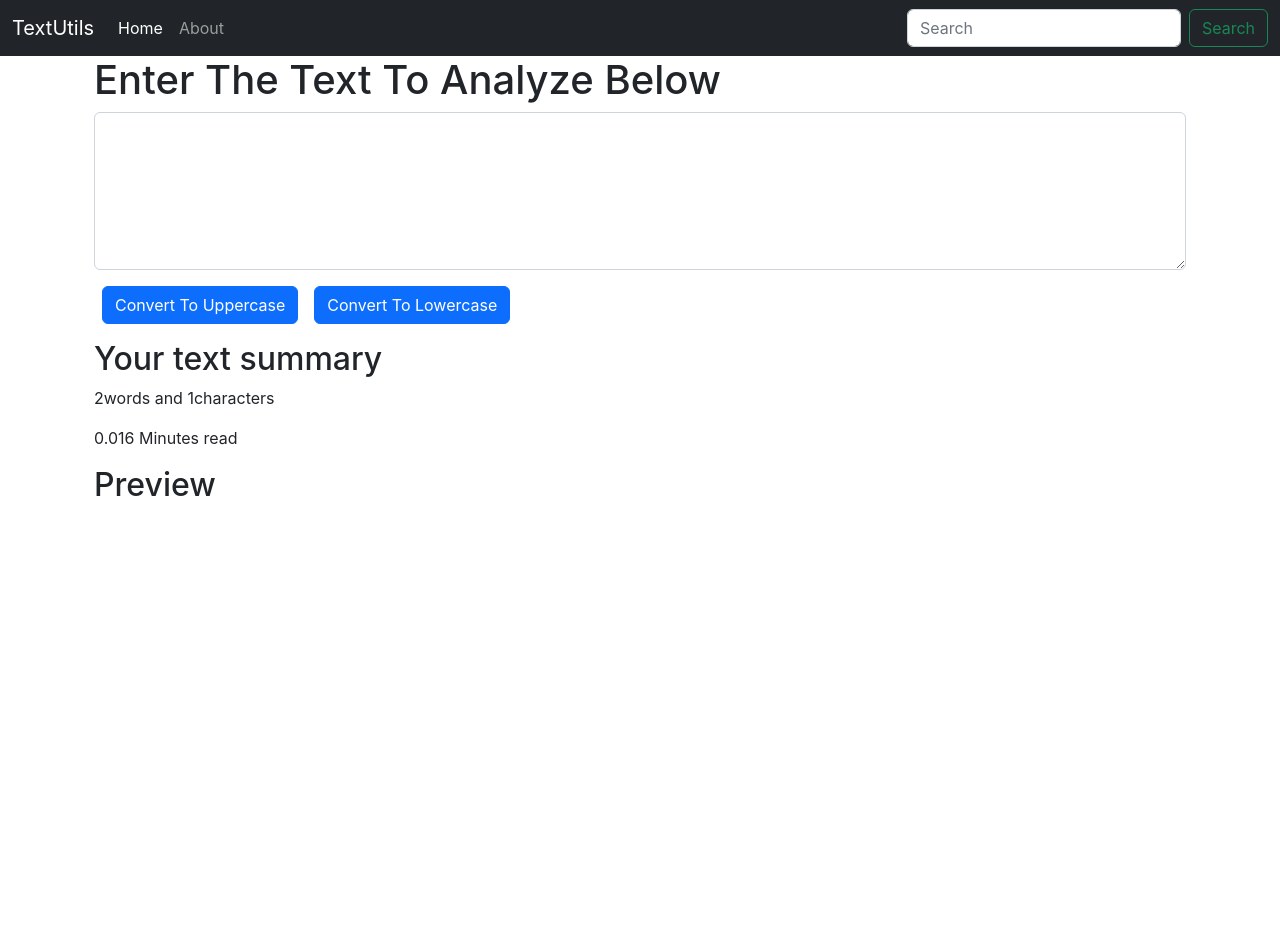
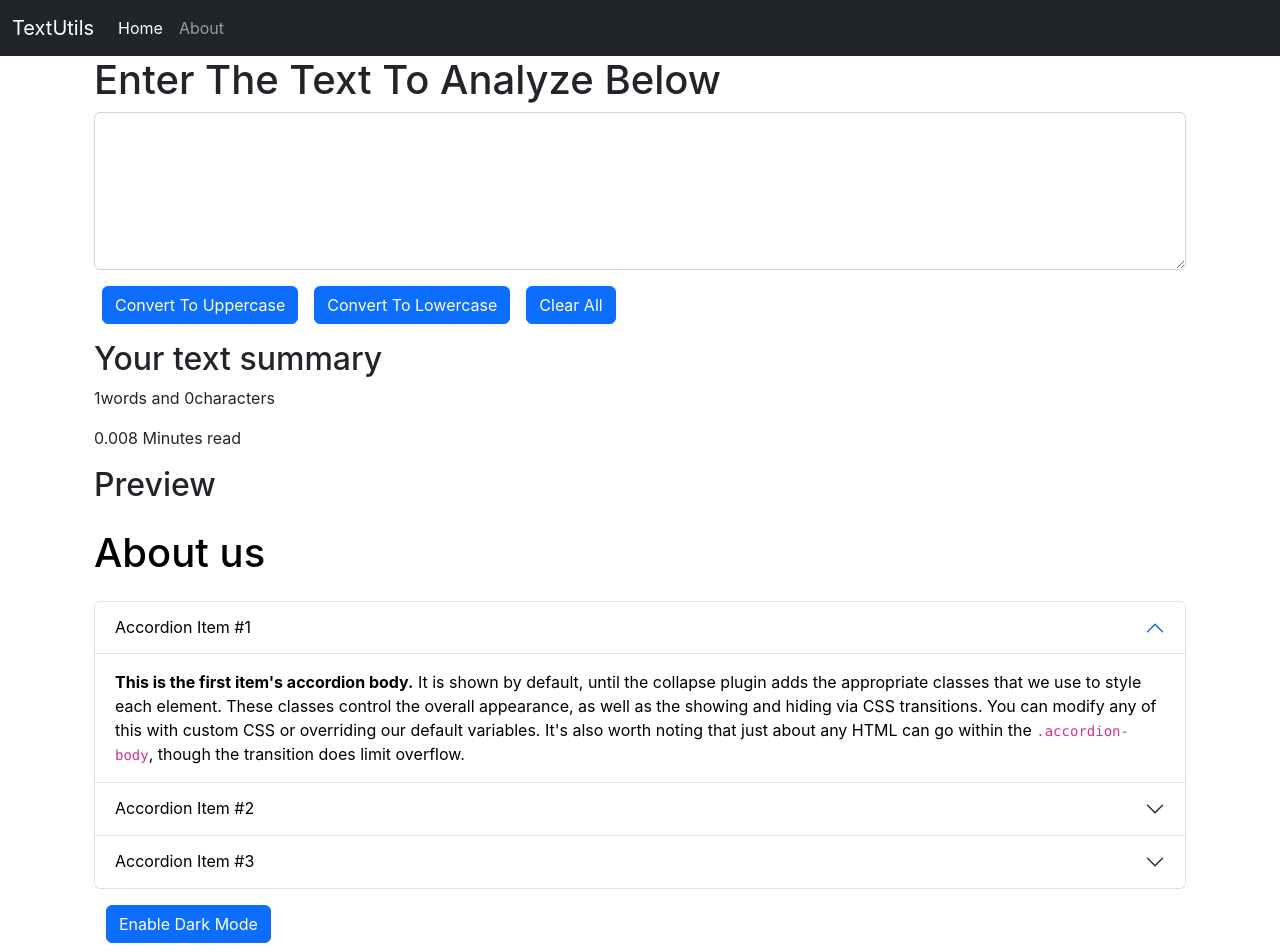
Before and after one commit to panditdhamdhere/React, a React (Create React App) app: page / in a window 1280 px wide. Shown: the top 952 px of the page. Before the commit the page ends 800 px from the top, so only its background shows below. Built offline with nearby package versions, Linux system fonts and the light colour scheme.

Commit message:
about us added

```diff
--- a/src/App.js
+++ b/src/App.js
@@ -1,4 +1,5 @@
 import './App.css';
+import About from './components/About';
 import Navbar from './components/Navbar'
 import Textform from './components/Textform'
 function App() {
@@ -7,6 +8,7 @@
       <Navbar title="TextUtils" about="aboutText"/>
       <div className="container">
       <Textform heading="Enter The Text To Analyze Below"/>
+      <About/>
       </div>
     </>
   );
--- /dev/null
+++ b/src/components/About.js
@@ -0,0 +1,76 @@
+import React, { useState } from 'react'
+
+export default function About() {
+
+    const [myStyle, setMyStyle] = useState({
+        color: 'black',
+        backgroundColor: 'white'
+    })
+
+    const [btnText, setBtnText] = useState("Enable Dark Mode")
+
+    const toggleStyle = () => {
+        if (myStyle.color === 'black') {
+            setMyStyle({
+                color: 'white',
+                backgroundColor: 'black'
+            })
+        }
+        else {
+            setMyStyle({
+                color: 'black',
+                backgroundColor: 'white'
+            })
+        }
+    }
+
+
+    return (
+        <div className='container' style={myStyle}>
+            <h1 className='my-4'>About us</h1>
+            <div className="accordion" id="accordionExample">
+                <div className="accordion-item">
+                    <h2 className="accordion-header" id="headingOne">
+                        <button className="accordion-button" type="button" data-bs-toggle="collapse" data-bs-target="#collapseOne" aria-expanded="true" aria-controls="collapseOne" style={myStyle}>
+                            Accordion Item #1
+                        </button>
+                    </h2>
+                    <div id="collapseOne" className="accordion-collapse collapse show" aria-labelledby="headingOne" data-bs-parent="#accordionExample">
+                        <div className="accordion-body" style={myStyle}>
+                            <strong>This is the first item's accordion body.</strong> It is shown by default, until the collapse plugin adds the appropriate classes that we use to style each element. These classes control the overall appearance, as well as the showing and hiding via CSS transitions. You can modify any of this with custom CSS or overriding our default variables. It's also worth noting that just about any HTML can go within the <code>.accordion-body</code>, though the transition does limit overflow.
+                        </div>
+                    </div>
+                </div>
+                <div className="accordion-item">
+                    <h2 className="accordion-header" id="headingTwo">
+                        <button className="accordion-button collapsed" type="button" data-bs-toggle="collapse" data-bs-target="#collapseTwo" aria-expanded="false" aria-controls="collapseTwo" style={myStyle}>
+                            Accordion Item #2
+                        </button>
+                    </h2>
+                    <div id="collapseTwo" className="accordion-collapse collapse" aria-labelledby="headingTwo" data-bs-parent="#accordionExample">
+                        <div className="accordion-body" style={myStyle}>
+                            <strong>This is the second item's accordion body.</strong> It is hidden by default, until the collapse plugin adds the appropriate classes that we use to style each element. These classes control the overall appearance, as well as the showing and hiding via CSS transitions. You can modify any of this with custom CSS or overriding our default variables. It's also worth noting that just about any HTML can go within the <code>.accordion-body</code>, though the transition does limit overflow.
+                        </div>
+                    </div>
+                </div>
+                <div className="accordion-item">
+                    <h2 className="accordion-header" id="headingThree">
+                        <button className="accordion-button collapsed" type="button" data-bs-toggle="collapse" data-bs-target="#collapseThree" aria-expanded="false" aria-controls="collapseThree" style={myStyle}>
+                            Accordion Item #3
+                        </button>
+                    </h2>
+                    <div id="collapseThree" className="accordion-collapse collapse" aria-labelledby="headingThree" data-bs-parent="#accordionExample">
+                        <div className="accordion-body" style={myStyle}>
+                            <strong>This is the third item's accordion body.</strong> It is hidden by default, until the collapse plugin adds the appropriate classes that we use to style each element. These classes control the overall appearance, as well as the showing and hiding via CSS transitions. You can modify any of this with custom CSS or overriding our default variables. It's also worth noting that just about any HTML can go within the <code>.accordion-body</code>, though the transition does limit overflow.
+                        </div>
+                    </div>
+                </div>
+            </div>
+
+            <div className="container my-3">
+                <button onClick={toggleStyle} type="button" className="btn btn-primary">Enable Dark Mode</button>
+            </div>
+
+        </div>
+    )
+}
--- a/src/components/Navbar.js
+++ b/src/components/Navbar.js
@@ -18,10 +18,10 @@
             <a className="nav-link" href="/">About</a>
           </li>
         </ul>
-        <form className="d-flex" role="search">
+        {/* <form className="d-flex" role="search">
           <input className="form-control me-2" type="search" placeholder="Search" aria-label="Search" />
           <button className="btn btn-outline-success" type="submit">Search</button>
-        </form>
+  </form> */}
       </div>
     </div>
   </nav>
--- a/src/components/Textform.js
+++ b/src/components/Textform.js
@@ -1,7 +1,7 @@
 import React, {useState} from 'react'
 
 export default function Textform(props) {
-    const [text, setText] = useState(" ");
+    const [text, setText] = useState("");
     const handleUpClick = ()=>{
         // console.log("Uppercase was clicked" + text);
         let newText = text.toUpperCase();
@@ -19,6 +19,10 @@
         setText(newText)
     }
 
+    const handleClearClick = ()=>{
+        let newText = "";
+        setText(newText);
+    }
 
   return (
     <>
@@ -29,6 +33,7 @@
 </div>
 <button className="btn btn-primary mx-2" onClick={handleUpClick}>Convert To Uppercase</button>
 <button className="btn btn-primary mx-2" onClick={handleLoClick}>Convert To Lowercase</button>
+<button className="btn btn-primary mx-2" onClick={handleClearClick}>Clear All</button>
 
     </div>
     <div className="container my-3">
```
